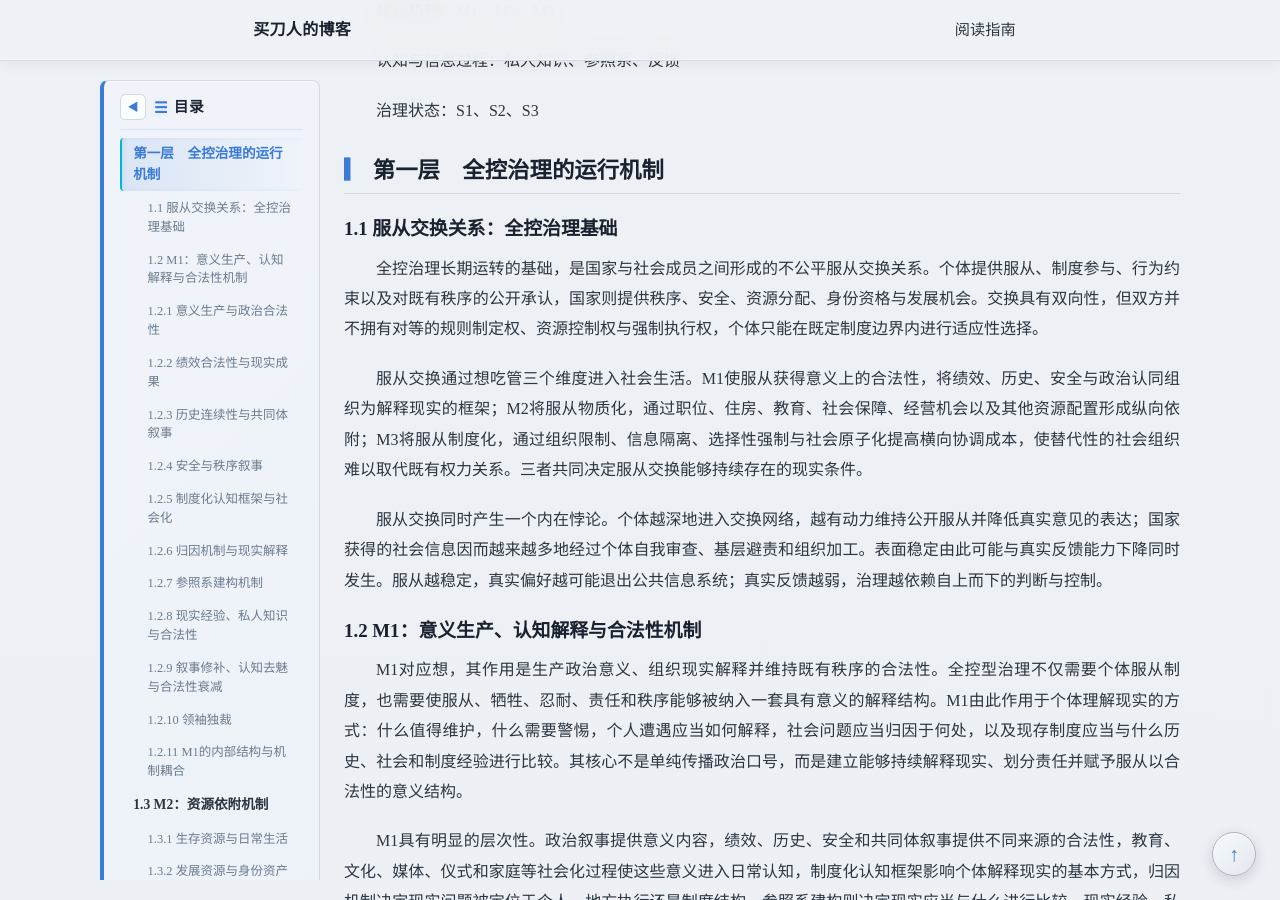
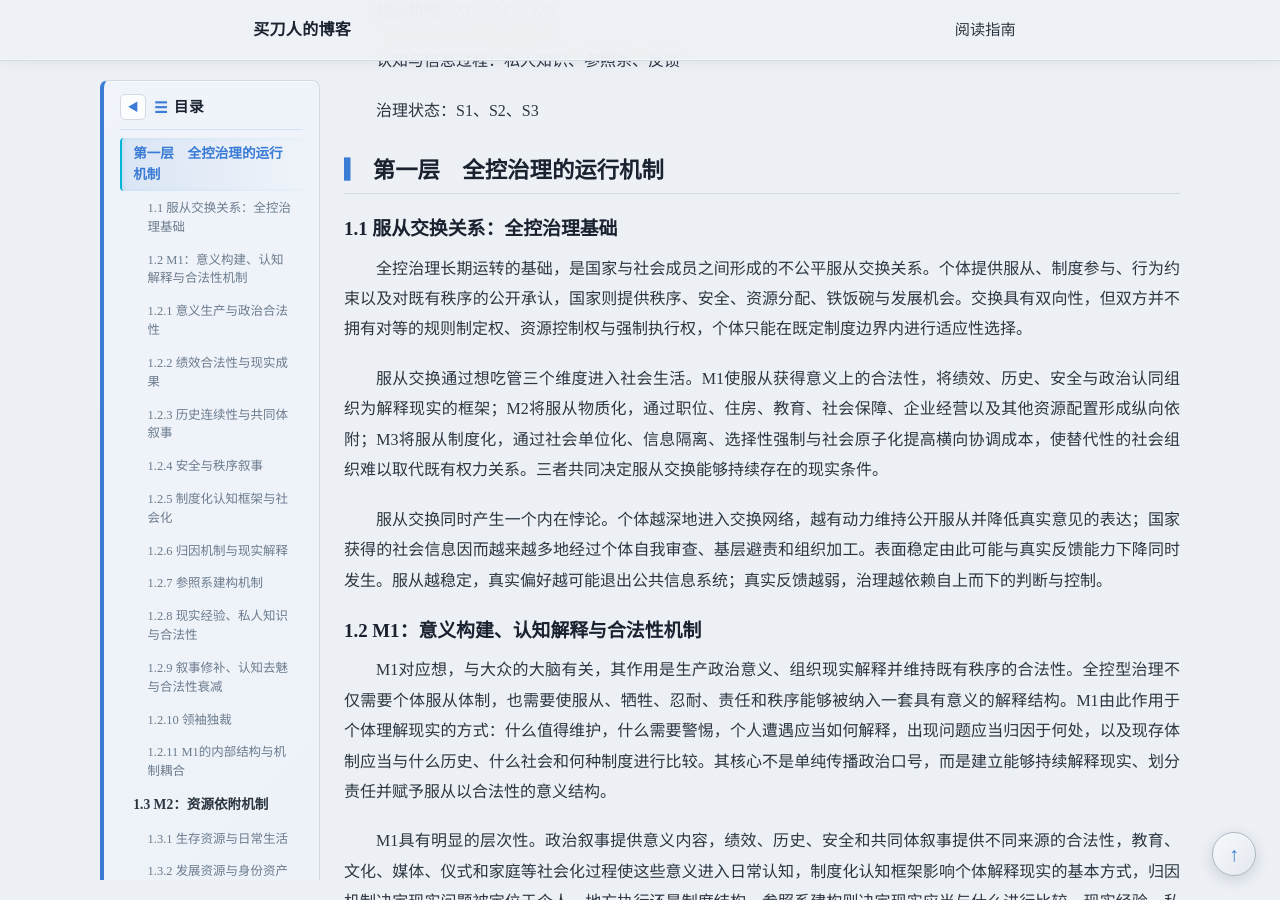
Before and after one commit to maidaoren/maidaoren.github.io, a Jekyll site: the page built from _posts/2026-09-18-Want-to-eat-pipe-Total-control-governance-model.md, in a window 1280 px wide and 900 px high, scrolled down 419 px. Built offline with Jekyll 4.4.1, drawn with Linux system fonts in a browser that asks for light colours; nearby versions of some CDN libraries; some of the changed text lies outside the part shown.

Commit message:
卖刀人
test

```diff
--- a/_posts/2026-09-18-Want-to-eat-pipe-Total-control-governance-model.md
+++ b/_posts/2026-09-18-Want-to-eat-pipe-Total-control-governance-model.md
@@ -25,15 +25,15 @@ sticky_order: 1
 
 ### 1.1 服从交换关系：全控治理基础
 
-全控治理长期运转的基础，是国家与社会成员之间形成的不公平服从交换关系。个体提供服从、制度参与、行为约束以及对既有秩序的公开承认，国家则提供秩序、安全、资源分配、身份资格与发展机会。交换具有双向性，但双方并不拥有对等的规则制定权、资源控制权与强制执行权，个体只能在既定制度边界内进行适应性选择。
+全控治理长期运转的基础，是国家与社会成员之间形成的不公平服从交换关系。个体提供服从、制度参与、行为约束以及对既有秩序的公开承认，国家则提供秩序、安全、资源分配、铁饭碗与发展机会。交换具有双向性，但双方并不拥有对等的规则制定权、资源控制权与强制执行权，个体只能在既定制度边界内进行适应性选择。
 
-服从交换通过想吃管三个维度进入社会生活。M1使服从获得意义上的合法性，将绩效、历史、安全与政治认同组织为解释现实的框架；M2将服从物质化，通过职位、住房、教育、社会保障、经营机会以及其他资源配置形成纵向依附；M3将服从制度化，通过组织限制、信息隔离、选择性强制与社会原子化提高横向协调成本，使替代性的社会组织难以取代既有权力关系。三者共同决定服从交换能够持续存在的现实条件。
+服从交换通过想吃管三个维度进入社会生活。M1使服从获得意义上的合法性，将绩效、历史、安全与政治认同组织为解释现实的框架；M2将服从物质化，通过职位、住房、教育、社会保障、企业经营以及其他资源配置形成纵向依附；M3将服从制度化，通过社会单位化、信息隔离、选择性强制与社会原子化提高横向协调成本，使替代性的社会组织难以取代既有权力关系。三者共同决定服从交换能够持续存在的现实条件。
 
 服从交换同时产生一个内在悖论。个体越深地进入交换网络，越有动力维持公开服从并降低真实意见的表达；国家获得的社会信息因而越来越多地经过个体自我审查、基层避责和组织加工。表面稳定由此可能与真实反馈能力下降同时发生。服从越稳定，真实偏好越可能退出公共信息系统；真实反馈越弱，治理越依赖自上而下的判断与控制。
 
-### 1.2 M1：意义生产、认知解释与合法性机制
+### 1.2 M1：意义构建、认知解释与合法性机制
 
-M1对应想，其作用是生产政治意义、组织现实解释并维持既有秩序的合法性。全控型治理不仅需要个体服从制度，也需要使服从、牺牲、忍耐、责任和秩序能够被纳入一套具有意义的解释结构。M1由此作用于个体理解现实的方式：什么值得维护，什么需要警惕，个人遭遇应当如何解释，社会问题应当归因于何处，以及现存制度应当与什么历史、社会和制度经验进行比较。其核心不是单纯传播政治口号，而是建立能够持续解释现实、划分责任并赋予服从以合法性的意义结构。
+M1对应想，与大众的大脑有关，其作用是生产政治意义、组织现实解释并维持既有秩序的合法性。全控型治理不仅需要个体服从体制，也需要使服从、牺牲、忍耐、责任和秩序能够被纳入一套具有意义的解释结构。M1由此作用于个体理解现实的方式：什么值得维护，什么需要警惕，个人遭遇应当如何解释，出现问题应当归因于何处，以及现存体制应当与什么历史、什么社会和何种制度进行比较。其核心不是单纯传播政治口号，而是建立能够持续解释现实、划分责任并赋予服从以合法性的意义结构。
 
 M1具有明显的层次性。政治叙事提供意义内容，绩效、历史、安全和共同体叙事提供不同来源的合法性，教育、文化、媒体、仪式和家庭等社会化过程使这些意义进入日常认知，制度化认知框架影响个体解释现实的基本方式，归因机制决定现实问题被定位于个人、地方执行还是制度结构，参照系建构则决定现实应当与什么进行比较。现实经验、私人知识和新的比较对象持续对这一结构进行检验；当经验与既有解释之间形成稳定裂缝时，原有叙事需要修补、转向或重新组织，修补失败则可能导致去魅和合法性衰减。
 
@@ -83,11 +83,11 @@ M1的持续性来自政治意义进入日常社会化。教育、思想教育、
 
 ### 1.2.6 归因机制与现实解释
 
-现实事件本身并不自动产生特定政治判断。个体遭遇失业、医疗困难、住房压力、行政不公或公共危机之后，可以把原因归结为个人能力、偶然运气、具体人员失职、地方执行偏差，也可以进一步将多个事件联系起来，归因于制度规则、权力结构和治理方式。M1的重要作用之一，就是影响这种归因发生在哪一个层级。
+现实事件本身并不自动产生特定政治判断。个体遭遇失业、医疗纠纷、烂尾楼维权、被强拆或遭遇违规罚款或公共危机之后，可以把原因归结为个人能力、偶然运气、具体人员失职、地方执行偏差，中央政策是全世界最好的，只是地方执行偏差与个别官员坏，也可以进一步将多个事件联系起来，归因于制度规则、权力结构和治理方式。M1的重要作用之一，就是影响这种归因发生在哪一个层级。
 
-低层级归因能够维持更高层级制度的合法性。例如，个体可以认为政策本身没有问题，只是地方执行出了问题，或者认为上面的制度是好的，只是具体人员腐败。这种归因方式把现实矛盾限制在个人或地方层面，使单一事件不会直接转化为对整体制度的否定。新增材料中所整理的上面是好的，下面执行歪了正体现了这种解释路径。
+低层级归因能够维持更高层级制度的合法性。例如，个体可以认为政策本身没有问题，只是地方执行出了问题，或者认为上面的制度是好的，只是具体人员腐败。这种归因方式把现实矛盾限制在个人或地方层面，使单一事件不会直接转化为对整体制度的否定。上面是好的，下面执行歪了。
 
-结构归因则发生在另一方向。当相似问题反复出现，不同地区和不同领域出现相似经验，个体开始把原本分散的事件联系起来，问题便可能从个别人员失职转向对制度结构的判断。归因位移通常不是单一事件直接造成的，而是重复经验、替代参照系、共同事件、精英信号和私人知识相互验证的结果。
+归因则发生在另一方向。当相似问题反复出现，不同地区和不同领域出现相似经验，个体开始把原本分散的事件联系起来，问题便可能从个别人员失职转向对制度的否定何批判。归因通常不是单一事件直接造成的，而是重复经验、替代参照系、共同事件、精英信号和私人知识相互验证的结果。
 
 ### 1.2.7 参照系建构机制
 
```
Also changed, not shown: other parts of _posts/2026-09-18-Want-to-eat-pipe-Total-control-governance-model.md (+1 -1 lines).
